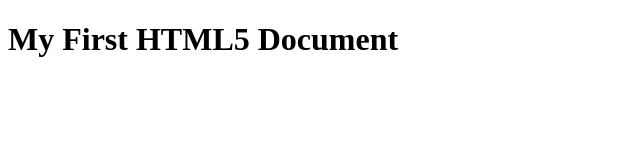
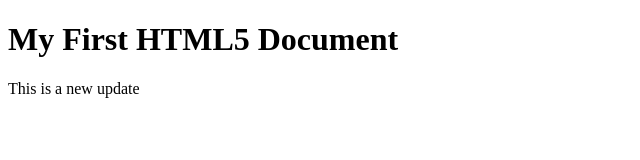
Before and after one commit to joedibe/gittraining, a plain HTML site: page index.html in a window 1280 px wide. Shown: the whole page, without its empty margins (0-640 px from the left). Drawn offline with Linux system fonts and the light colour scheme.

Commit message:
Added new paragraph

```diff
--- a/index.html
+++ b/index.html
@@ -8,5 +8,8 @@
 </head>
 <body>
     <h1>My First HTML5 Document</h1>
+    <p>
+        This is a new update
+    </p>
 </body>
 </html>
```
